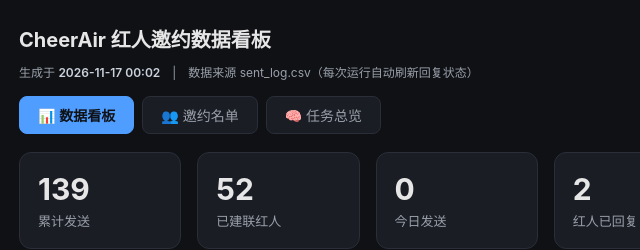
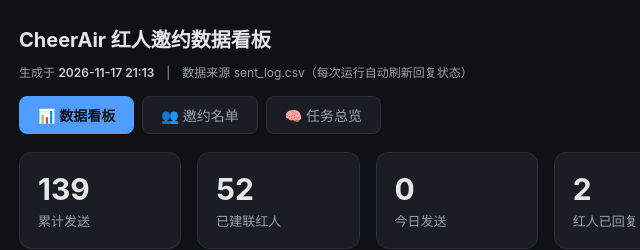
Before and after one commit to yeriovchen11/cheerair-data, a plain HTML site: page dashboard.html in a window 1280 px wide. Shown: the top 250 px of the page, 5-645 px from the left. Drawn offline with Linux system fonts and the light colour scheme.

Commit message:
dashboard: 更新 dashboard.html (Contents API)

```diff
--- a/dashboard.html
+++ b/dashboard.html
@@ -33,7 +33,7 @@ a.mail:hover{color:#7db9ff}
 .gen b{color:#cbd2dc;font-weight:600}
 </style></head><body>
 <h1>CheerAir 红人邀约数据看板</h1>
-<div class="gen">生成于 <b>2026-11-17 00:02</b>　|　数据来源 sent_log.csv（每次运行自动刷新回复状态）</div>
+<div class="gen">生成于 <b>2026-11-17 21:13</b>　|　数据来源 sent_log.csv（每次运行自动刷新回复状态）</div>
 <div class="tabbar">
   <button class="tabbtn active" data-t="dashboard" onclick="swt('dashboard')">📊 数据看板</button>
   <button class="tabbtn" data-t="roster" onclick="swt('roster')">👥 邀约名单</button>
```
